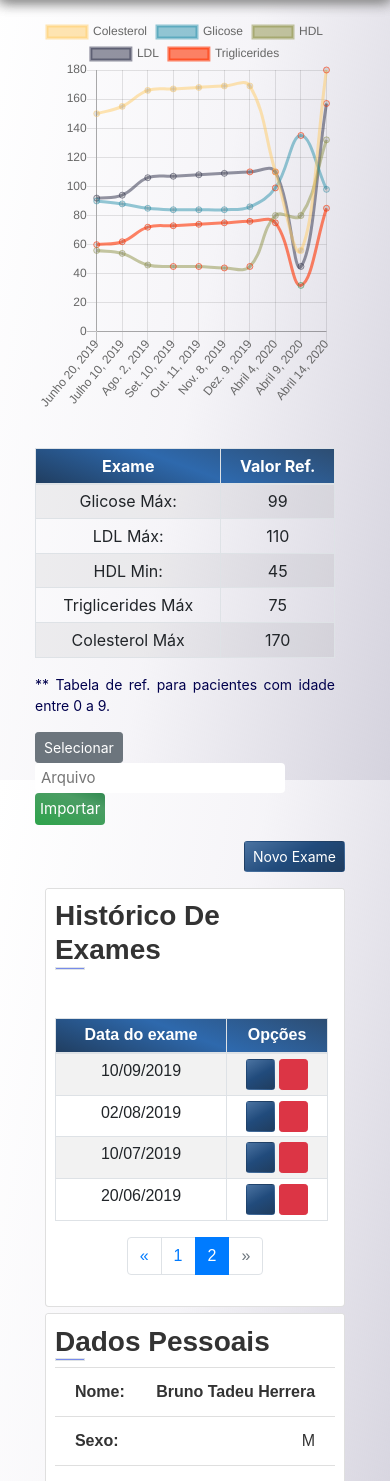
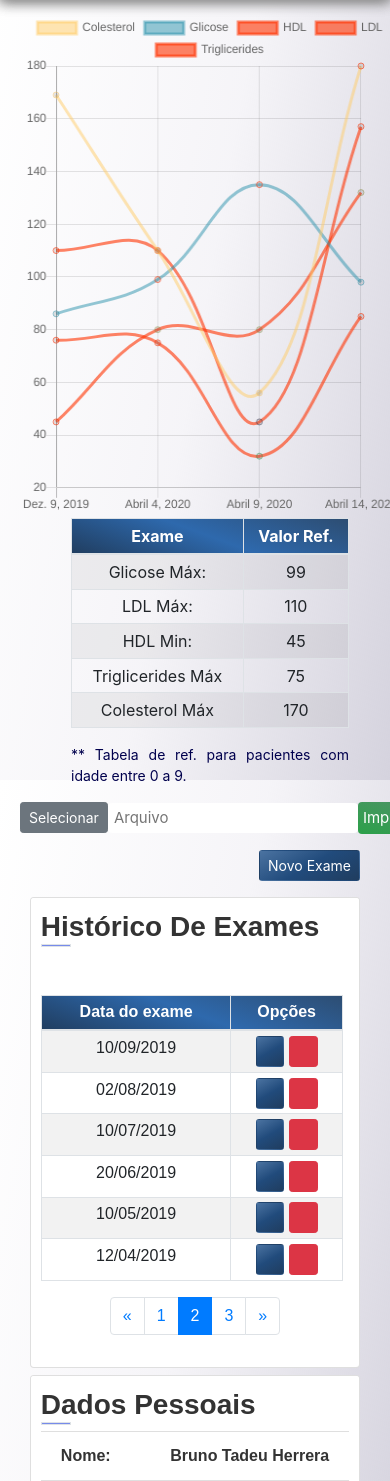
Before and after one commit to bruno-ralmeida/PI_2020.1, a Django app: page /exames/detalhes/5?page=2 in a window 390 px wide; the page is wider, and only the part inside the window is pictured. Shown: the part 64-1545 px from the top of that part. Run offline with Django 3.2, Linux system fonts and the light colour scheme; a user stored in the database is signed in; data comes from the database, SQL or seed files in the repository; both versions use the stored data as it was after the commit; some libraries are stand-ins or nearby versions; some web fonts are replaced.

Commit message:
Ajustando layout.

```diff
--- a/app/exames/views.py
+++ b/app/exames/views.py
@@ -15,54 +15,23 @@ from datetime import datetime, date
 
 #CRUD
 def detalhes(request, paciente_id):
-    data_atual = datetime.now()
-    data_inicial = data_atual
-    data_inicial = data_inicial + relativedelta(months=-12)
+    dados = get_dados(request)
+    paciente = get_object_or_404(Paciente, id=paciente_id)
+    paciente.idade = calculo_idade(paciente.data_nascimento)
+    paciente.imc  = calculo_imc(paciente.peso, paciente.altura)
 
-    paciente = get_object_or_404(Paciente, id=paciente_id)
-    pac_idade = calculo_idade(paciente.data_nascimento)
-    imc = calculo_imc(paciente.peso, paciente.altura)
-    paciente.imc = imc
-    paciente.idade = pac_idade
 
-    if pac_idade <= 9:
-        start_age = 0
-        end_age = 9
-    if pac_idade > 9 and pac_idade <= 19:
-        start_age = 10
-        end_age = 19
-    if pac_idade >= 20:
-        start_age = 20
-        end_age = 150
-
-    exame_ref = Exame_Referencia.objects.filter(idade_min=start_age, idade_max=end_age)
-    exames = Exame_Resultado.objects.filter(paciente=paciente, data_exame__range=(data_inicial, data_atual)).order_by('data_exame')
-
+    #Paginação
+    exames = Exame_Resultado.objects.filter(paciente=paciente).order_by('data_exame')
     paginator = Paginator(exames.reverse(),6)
     page = request.GET.get('page')
     exames_por_pagina = paginator.get_page(page)
 
-
-
-
-    dados = get_dados(request)
     dados['paciente'] = paciente
     dados['exames'] = exames_por_pagina
-    dados['exame_referencia'] = exame_ref
-    dados['exames_grafico'] = tratamento_grafico( exames)
+    dados['exame_referencia'] = exame_referencia(paciente.idade)
+    dados['exames_grafico'] = grafico(paciente)
     return render(request, 'exames/exames.html', dados)
-
-def tratamento_grafico(lst_exames):
-    for exame in lst_exames:
-        exame.glicose = int(exame.glicose)
-        exame.ldl = int(exame.ldl)
-        exame.hdl = int(exame.hdl)
-        exame.triglicerides = int(exame.triglicerides)
-        exame.colesterol = int(exame.colesterol)
-
-
-
-    return lst_exames
 
 def cad_exame(request):
     if request.method == 'POST':
@@ -140,3 +109,41 @@ def salvar_pdf(exame_id):
     exame.colesterol = colesterol
     exame.pdf = exame.pdf
     exame.save()
+
+#EXAME REFERENCIA E GRAFICO
+def exame_referencia(idade_paciente):
+    """
+    Função para buscar os exames de referencia de acordo com a idade do paciente.
+    """
+    range_idade = []
+
+    if idade_paciente <= 9:
+        range_idade.append(0)
+        range_idade.append(9)
+
+    if idade_paciente > 9 and idade_paciente <= 19:
+        range_idade.append(10)
+        range_idade.append(19)
+
+    if idade_paciente >= 20:
+        range_idade.append(20)
+        range_idade.append(150)
+
+    return  Exame_Referencia.objects.filter(idade_min=range_idade[0], idade_max=range_idade[1])
+
+def grafico(paciente):
+    """Para inserir as informações no gráfico é necessário que sejam tipos inteiros"""
+    data_atual = datetime.now()
+    data_inicial = data_atual
+    data_inicial = data_inicial + relativedelta(months=-6)
+
+    lst_exames = Exame_Resultado.objects.filter(paciente=paciente, data_exame__range=(data_inicial, data_atual)).order_by('data_exame')
+
+    for exame in lst_exames:
+        exame.glicose = int(exame.glicose)
+        exame.ldl = int(exame.ldl)
+        exame.hdl = int(exame.hdl)
+        exame.triglicerides = int(exame.triglicerides)
+        exame.colesterol = int(exame.colesterol)
+
+    return lst_exames
--- a/static/css/app.css
+++ b/static/css/app.css
@@ -346,6 +346,86 @@ header{
 
 }
 
+
+/*SIDEBAR*/
+.sidebar img{
+  border-radius: 100% !important;
+  height: 160px !important;
+}
+.sidebar{
+  right: 0;
+  top: 3.7rem !important;
+  bottom: 0;
+  width: 250px;
+  /*background: #102c4b;*/
+  background-image: linear-gradient( #102c4b,#102c4b,#1B4A80 , #1B4A80);
+  box-shadow: -5px 12px 10px 1px #aaaaaa;
+  background-attachment: fixed;
+  overflow: hidden;
+  transition: 0.8s all;
+  height: 100% !important;
+  position: fixed;
+  z-index: 1030 !important;
+}
+
+.sidebar ul li{
+  list-style: none;
+}
+
+.sidebar ul li {
+  margin-top: 5px;
+  padding: 12px;
+  text-decoration: none;
+  color: rgb(255, 255, 255);
+  width: 100%;
+  font-size: 20px;
+  text-align: center;
+  display: block;
+  transition: 0.6s all;
+
+
+}
+
+.sidebar ul li:hover{
+  background: #29A649;
+  color: rgb(0, 13, 129);
+  width: 90%;
+  border-top-right-radius: 0.5rem;
+  border-bottom-right-radius: 0.5rem;
+}
+
+.sidebar a:hover{
+  text-decoration: none;
+
+}
+
+
+/*GRAFICO*/
+
+.container__resultados{
+  display: flex;
+  align-items: center;
+  justify-content: space-between;
+  margin-top:  4.75rem !important;
+}
+
+.container__resultados__grafico{
+  flex-grow: 3;
+  flex-shrink: 1;
+  height: 60vh;
+
+}
+.container__resultados__referencia{
+  padding: 0 3.5em;
+}
+
+.formImportacao{
+  display: flex;
+  align-items: center;
+  align-content: flex-end;
+}
+
+
 @media screen and (max-width:1100px){
 
   .pr-4{
@@ -357,18 +437,6 @@ header{
     margin-left: -10px;
   }
 
-  .col{
-    width: 100%;
-  }
-
-
-  .col-4{
-    width: 100% !important;
-    max-width: 1200px !important;
-    height: 100% !important;
-    -ms-flex: 100%;
-    flex: 100%;
-  }
 
   .menu-toggle-btn{
       display: block !important;
@@ -434,58 +502,14 @@ header{
     width: 100% !important;
   }
 
+  .container__resultados{
+    flex-direction: column;
+    width: 100vw;
+    padding: 0 !important;
+  }
+
+  .container__resultados__grafico{
+    width: 100vw !important;
+  }
 
 }
-
-
-/*SIDEBAR*/
-.sidebar img{
-  border-radius: 100% !important;
-  height: 160px !important;
-}
-.sidebar{
-  right: 0;
-  top: 3.7rem !important;
-  bottom: 0;
-  width: 250px;
-  /*background: #102c4b;*/
-  background-image: linear-gradient( #102c4b,#102c4b,#1B4A80 , #1B4A80);
-  box-shadow: -5px 12px 10px 1px #aaaaaa;
-  background-attachment: fixed;
-  overflow: hidden;
-  transition: 0.8s all;
-  height: 100% !important;
-  position: fixed;
-  z-index: 1030 !important;
-}
-
-.sidebar ul li{
-  list-style: none;
-}
-
-.sidebar ul li {
-  margin-top: 5px;
-  padding: 12px;
-  text-decoration: none;
-  color: rgb(255, 255, 255);
-  width: 100%;
-  font-size: 20px;
-  text-align: center;
-  display: block;
-  transition: 0.6s all;
-
-
-}
-
-.sidebar ul li:hover{
-  background: #29A649;
-  color: rgb(0, 13, 129);
-  width: 90%;
-  border-top-right-radius: 0.5rem;
-  border-bottom-right-radius: 0.5rem;
-}
-
-.sidebar a:hover{
-  text-decoration: none;
-
-}
--- a/templates/exames/exames.html
+++ b/templates/exames/exames.html
@@ -3,67 +3,56 @@
 {% block content %}
 
 <main>
-    <section class="container-fluid">
+  <section class="col-lg-10">
     <!--Gráficos e Tabela Referência-->
-        <section class="container row  mt-x">
+    <section class=" container__resultados">
       <!--Grafico Historico de exames-->
-            <div class="col"  style="height: 400px !important; padding-bottom: 2%;">
-                <canvas id="chart"></canvas>
+      <div class="container__resultados__grafico">
+        <canvas id="chart" style="width: 100%; height: 100%; padding: 0 .325rem;"></canvas>
       </div>
       <!--Tabela de referencia-->
-            <div class="col-4 mt-y">
+      <div class="container__resultados__referencia">
         {% for exame in exame_referencia %}
-                <table class="table table-sm table-bordered table-striped mx-auto text-center" >
+        <table class="table table-sm table-bordered table-striped text-center">
           <thead class="colorCustom">
             <tr>
               <th scope="col">Exame</th>
               <th scope="col">Valor Ref.</th>
-
             </tr>
           </thead>
           <tbody>
-
             <tr>
               <th scope="row">Glicose Máx:</th>
               <td>{{ exame.glicose}}</td>
-
             </tr>
             <tr>
               <th scope="row">LDL Máx:</th>
               <td>{{ exame.ldl_max}}</td>
-
             </tr>
             <tr>
               <th scope="row">HDL Min:</th>
               <td>{{ exame.hdl_min}}</td>
-
             </tr>
             <tr>
               <th scope="row">Triglicerides Máx</th>
               <td>{{ exame.triglicerides_max}}</td>
-
             </tr>
             <tr>
               <th scope="row">Colesterol Máx</th>
               <td>{{ exame.colesterol_max}}</td>
-
             </tr>
-
           </tbody>
         </table>
         <!--Mensagem com observação de Idade-->
         <div class="mx-auto">
-                    <p style="color: #00004d;"> ** Tabela de ref. para pacientes com idade entre {{exame.idade_min}} a {{exame.idade_max}}. </p>
+          <p style="color: #00004d;  font-size: 14px;"> ** Tabela de ref. para pacientes com idade entre {{exame.idade_min}} a
+            {{exame.idade_max}}. </p>
         </div>
         {% endfor %}
       </div>
     </section>
     <!--Novos Exames-->
-        <div class="container">
-
-            <div class="col-lg-10">
-
-                <div class="mx-auto">
+    <section class="col-lg-10 mx-auto">
         <!--Importador de PDF-->
         <div class="row mb-3">
           <!--Mensagem de Importação-->
@@ -71,29 +60,23 @@
             {% include 'partials/_alertas.html' %}
           </div>
           <!--Formuladrio para importação-->
-                        <form action="{% url 'importar'%}" method="POST" enctype="multipart/form-data">
+          <form class="formImportacao" action="{% url 'importar'%}" method="POST" enctype="multipart/form-data">
             {% csrf_token %}
             <input type="hidden" name="paciente" value="{{ paciente.id }}">
             <input type="button" class="btn btn-sm btn-secondary" id="btn-ipdf" value="Selecionar">
             <input type="file" name="pdf" id="arquivo" class="arquivo" accept=".pdf" required="required">
-                            <input type="text" name="file" id="file" class="file" placeholder="Arquivo" readonly="readonly" >
+            <input type="text" name="file" id="file" class="file" placeholder="Arquivo" readonly="readonly">
             <button type="submit" class="btn btn-ipdf">Importar</button>
           </form>
         </div>
         <!-- Botão Cadastro de exame-->
         <div class="mb-3" style="float: right !important;">
-
           <button type="button" class="btn btn-sm btnCustom ml-5" data-toggle="modal" data-target="#Cadastro">
             Novo Exame
           </button>
-
         </div>
-
         {% include 'partials/_det_paciente.html' %}
-
-                </div>
-            </div>
-        </div>
+    </section>
   </section>
 </main>
 <!-- Modal Cadastro de exame-->
@@ -152,20 +135,20 @@
 </div>
 <!--Input FILE custom-->
 <script>
-    $('#btn-ipdf').on('click', function() {
+  $('#btn-ipdf').on('click', function () {
     $('.arquivo').trigger('click');
   });
 
-    $('.arquivo').on('change', function() {
+  $('.arquivo').on('change', function () {
     var fileName = $(this)[0].files[0].name;
     $('#file').val(fileName);
   });
-
 </script>
 <!--CartJs-->
 <script>
-    {% for ref in exame_referencia %}
+
 var ctx = document.getElementById('chart').getContext('2d');
+{%for ref in exame_referencia %}
 var chart = new Chart(ctx, {
   type: 'line',
   data: {
@@ -191,7 +174,7 @@
 
         borderColor: [
           {% for exame in exames_grafico %}
-                        {% if exame.colesterol >=  ref.colesterol_max %}
+            {% if exame.colesterol >= ref.colesterol_max %}
           'rgba(255, 51, 0, .6)',
           {% else %}
           'rgba(255, 204, 102, .5)',
@@ -200,12 +183,12 @@
         ],
 
 
-                },{
+      }, {
         label: 'Glicose',
         fill: false,
         borderColor: [
           {% for exame in exames_grafico %}
-                            {% if exame.glicose >=  ref.glicose %}
+            {% if exame.glicose >= ref.glicose %}
           'rgba(255, 51, 0, .6)',
           {% else %}
           'rgba(42, 145, 171, .5)',
@@ -223,7 +206,7 @@
         fill: false,
         borderColor: [
           {% for exame in exames_grafico %}
-                            {% if exame.hdl <=  ref.hdl_min %}
+            {% if exame.hdl <= ref.hdl_min %}
           'rgba(255, 51, 0, .6)',
             {% else %}
           'rgba(142, 145, 71, .5)',
@@ -241,7 +224,7 @@
         fill: false,
         borderColor: [
           {% for exame in exames_grafico %}
-                            {% if exame.ldl >=  ref.ldl_max %}
+            {% if exame.ldl >= ref.ldl_max %}
           'rgba(255, 51, 0, .6)',
             {% else %}
           'rgba(42, 45, 71, .5)',
@@ -259,7 +242,7 @@
         fill: false,
         borderColor: [
           {% for exame in exames_grafico %}
-                            {% if exame.ldl >=  ref.triglicerides_max %}
+            {% if exame.ldl >= ref.triglicerides_max %}
           'rgba(255, 51, 0, .6)',
             {% else %}
           'rgba(42, 145, 71, .5)',
@@ -280,7 +263,7 @@
     scales: {
       yAxes: [{
         ticks: {
-                            beginAtZero: true
+          beginAtZero: false
         }
       }]
     },
@@ -295,9 +278,5 @@
   }
 });
 {% endfor %}
-
-
-
-
 </script>
 {% endblock %}
--- a/templates/partials/_det_paciente.html
+++ b/templates/partials/_det_paciente.html
@@ -3,11 +3,12 @@
 
 {% block content %}
 {% if tipo == 1 %}
+<section id="exames">
     <div class="card">
-    <div class="info-section pr-3">
+        <div class="info-section pr-3" >
             <h3> Histórico de exames <div class="border mb-5"></div>
             </h3>
-        <table class="table table-sm table-bordered table-striped text-center">
+            <table class="table table-sm table-bordered table-striped text-center" >
                 <thead class="colorCustom ">
                     <tr>
                         <th scope="col">Data do exame</th>
@@ -67,11 +68,11 @@
         </nav>
 
     </div>
+</section>
 {% endif%}
 
 
 <div class="card">
-
     <div class="info-section">
         <h3> Dados Pessoais
             <div class="border"></div>
```
Also changed, not shown: db.sqlite3. Lines whose indentation alone changed are shown as unchanged.
